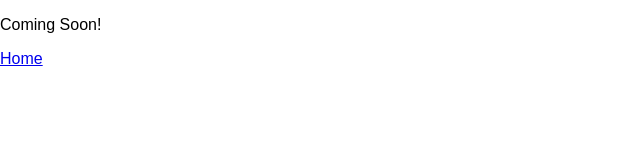
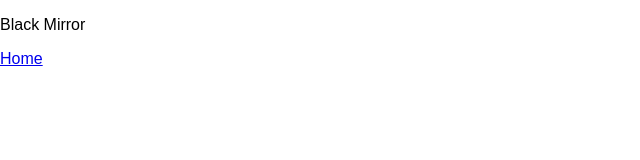
Before and after one commit to cwoolnough/kodflix-backup, a React (Create React App) app: page /black-mirror in a window 1280 px wide. Shown: the top 160 px of the page, without its empty margins (0-640 px from the left). Built offline with nearby package versions, Linux system fonts and the light colour scheme.

Commit message:
Show the TV show title on the details page #14

```diff
--- a/src/App.js
+++ b/src/App.js
@@ -1,17 +1,17 @@
-import React, { Component } from 'react';
+import React from 'react';
 import './App.css';
 import { BrowserRouter as Router, Route, Switch } from "react-router-dom";
 import Gallery from './Gallery';
 import Details from './Details';
 
-export default class App extends Component {
+export default class App extends React.Component {
   render() {
     return (
       <Router>
         <div>
           <Switch>
             <Route exact path="/" component={Gallery} />
-            <Route exact path="/:Details" component={Details} />
+            <Route exact path="/:id" component={Details} />
           </Switch>
         </div>
       </Router>
--- a/src/Details.js
+++ b/src/Details.js
@@ -1,26 +1,27 @@
 import React from 'react';
 import { Link } from "react-router-dom";
+import TVShows from './gallery-get';
 
 class Details extends React.Component {
-  constructor(props) {
-    super(props);
+  constructor() {
+    super();
     this.state = {
-      message: "Hello, this will be the details page for each Movie & TV show :)"
-    }
+      show: {}
+    };
   }
 
   componentDidMount() {
-    setTimeout(() => {
-      this.setState({
-        message: "Coming Soon!"
-      })
-    }, 3000)
+    let id = this.props.match.params.id;
+    let show = TVShows.find(function(show) {
+      return show.id === id;
+    });
+    this.setState({show: show});
   };
 
   render() {
     return (
       <div>
-        <p>{this.state.message}</p>
+        <p>{this.state.show.alt}</p>
         <Link to='/'>Home</Link>
       </div>
     )
```
Also changed, not shown: src/Cover.js (line endings or trailing spaces), src/Gallery.js (line endings or trailing spaces).
